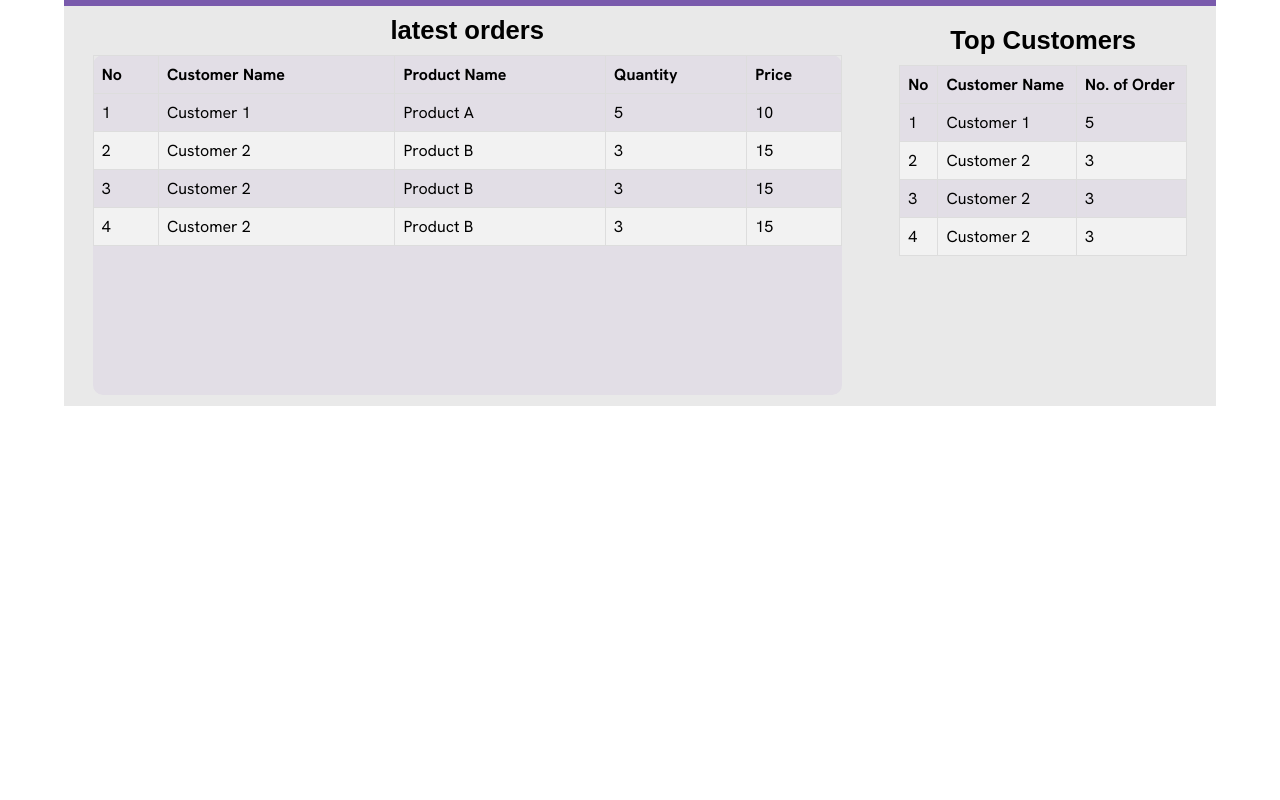
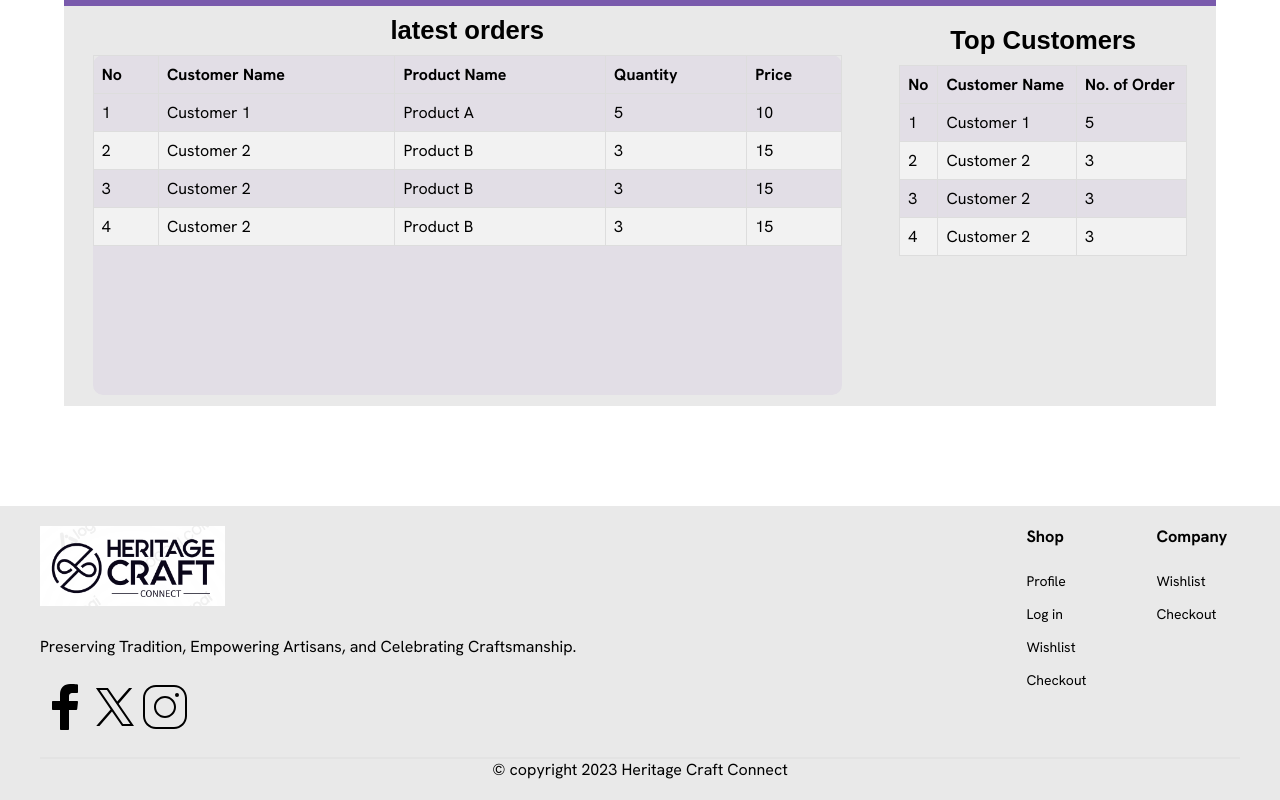
Before and after one commit to nafees-kaiser/SDP_Project, a React (Vite) app in the folder Frontend/: page /home_seller in a window 1280 px wide. Shown: the part 939-1739 px from the top of the page. Before the commit the page ends 1355 px from the top, so only its background shows below. Built offline with nearby package versions, Linux system fonts and the light colour scheme; a web font is replaced by a local one.

Commit message:
home_seller added

```diff
--- a/Frontend/src/Home_seller.jsx
+++ b/Frontend/src/Home_seller.jsx
@@ -13,6 +13,7 @@ import {
 import Style from './Home_seller.module.css';
 import Navbar from "./Components/Navbar_seller";
 import Card from "./Components/Card";
+import Footer from "./Components/Footer";
 
 ChartJS.register(
     LineElement,
@@ -216,6 +217,7 @@ const Home_seller = ()=>{
                     </div>
                 </div>
             </div>
+            <Footer/>
         </>
     );
 }
```
